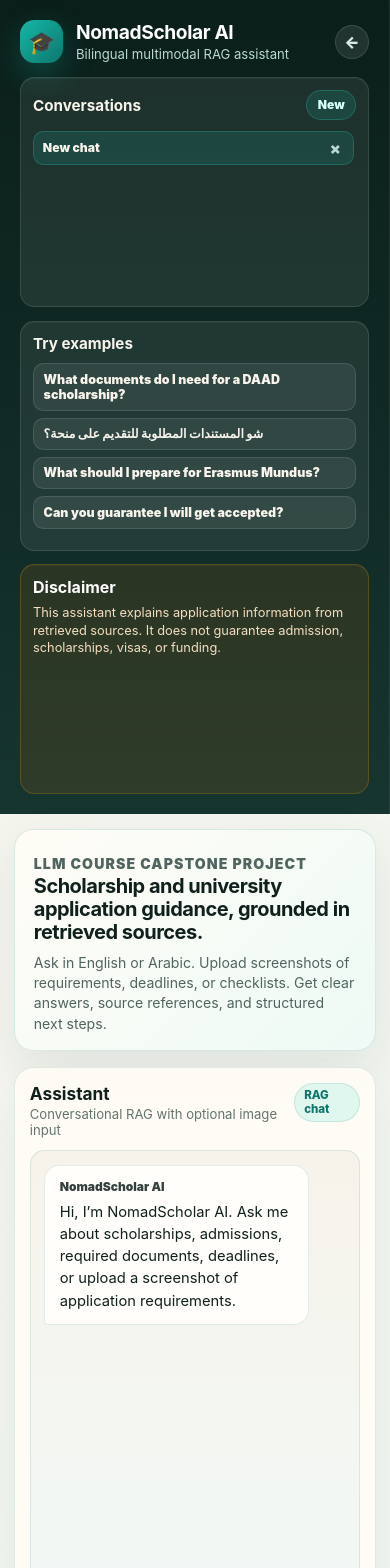
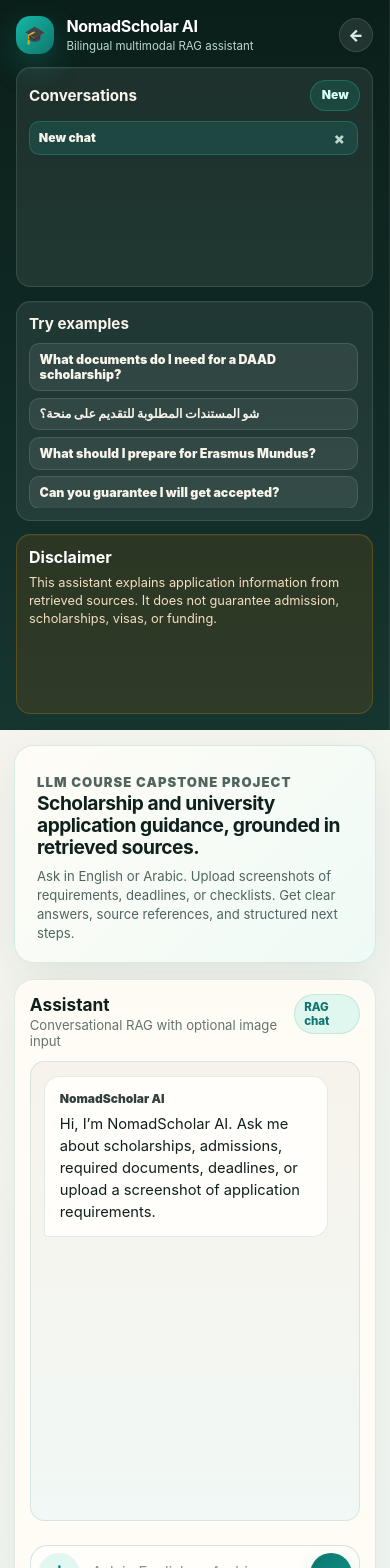
Before and after one commit to joeElieSarkis/nomadscholar-rag-assistant, a React app in the folder frontend/: page / in a window 390 px wide. Shown: the top 1568 px of the page. Built offline with nearby package versions, Linux system fonts and the light colour scheme; the HTML template or start-up script is replaced by a standard one.

Commit message:
Fix responsive scrolling layout

```diff
--- a/frontend/src/App.css
+++ b/frontend/src/App.css
@@ -78,10 +78,13 @@ button:disabled {
   box-shadow: none;
 }
 
+/* App shell */
+
 .app {
   height: 100vh;
+  width: 100vw;
   display: grid;
-  grid-template-columns: 300px 1fr;
+  grid-template-columns: 300px minmax(0, 1fr);
   background:
     radial-gradient(circle at top left, rgba(20, 184, 166, 0.16), transparent 28rem),
     radial-gradient(circle at bottom right, rgba(217, 119, 6, 0.12), transparent 24rem),
@@ -90,17 +93,20 @@ button:disabled {
 }
 
 .app.sidebar-collapsed {
-  grid-template-columns: 74px 1fr;
+  grid-template-columns: 74px minmax(0, 1fr);
 }
+
+/* Sidebar */
 
 .sidebar {
   height: 100vh;
+  min-height: 0;
   background:
     linear-gradient(180deg, #0b1f1a 0%, #102a25 55%, #17352f 100%);
   color: white;
   padding: 1.25rem;
   display: grid;
-  grid-template-rows: auto 230px 230px 1fr;
+  grid-template-rows: auto minmax(0, 1fr) minmax(0, 1fr) minmax(0, 1fr);
   gap: 0.85rem;
   overflow: hidden;
   border-right: 1px solid rgba(255, 255, 255, 0.08);
@@ -136,6 +142,7 @@ button:disabled {
   align-items: center;
   justify-content: space-between;
   gap: 0.75rem;
+  min-width: 0;
 }
 
 .brand {
@@ -157,10 +164,17 @@ button:disabled {
   box-shadow: 0 12px 30px rgba(20, 184, 166, 0.25);
 }
 
+.brand-copy {
+  min-width: 0;
+}
+
 .brand h1 {
   margin: 0;
   font-size: 1.2rem;
   letter-spacing: -0.02em;
+  white-space: nowrap;
+  overflow: hidden;
+  text-overflow: ellipsis;
 }
 
 .brand p {
@@ -194,12 +208,14 @@ button:disabled {
 }
 
 .panel {
+  min-width: 0;
+  min-height: 0;
   background: rgba(255, 255, 255, 0.075);
   border: 1px solid rgba(199, 234, 225, 0.13);
   border-radius: 0.9rem;
   padding: 0.75rem;
   box-shadow: inset 0 1px 0 rgba(255, 255, 255, 0.04);
-  min-width: 0;
+  overflow: hidden;
 }
 
 .panel h2 {
@@ -209,12 +225,24 @@ button:disabled {
 }
 
 .conversation-panel,
-.examples-panel,
+.examples-panel {
+  display: grid;
+  grid-template-rows: auto minmax(0, 1fr);
+}
+
 .disclaimer {
-  height: 230px;
-  min-height: 230px;
-  max-height: 230px;
-  overflow: hidden;
+  display: flex;
+  flex-direction: column;
+  justify-content: flex-start;
+  background: rgba(217, 119, 6, 0.12);
+  border-color: rgba(245, 158, 11, 0.22);
+}
+
+.disclaimer p {
+  color: #f5dec0;
+  line-height: 1.4;
+  margin: 0.4rem 0 0;
+  font-size: 0.8rem;
 }
 
 .conversation-header {
@@ -249,7 +277,7 @@ button:disabled {
 }
 
 .chat-list {
-  height: 168px;
+  min-height: 0;
   overflow-y: auto;
   display: grid;
   align-content: start;
@@ -322,8 +350,12 @@ button:disabled {
 }
 
 .examples {
+  min-height: 0;
+  overflow-y: auto;
   display: grid;
+  align-content: start;
   gap: 0.42rem;
+  padding-right: 0.15rem;
 }
 
 .example-button {
@@ -348,28 +380,22 @@ button:disabled {
   filter: none;
 }
 
-.disclaimer {
-  background: rgba(217, 119, 6, 0.12);
-  border-color: rgba(245, 158, 11, 0.22);
-}
-
-.disclaimer p {
-  color: #f5dec0;
-  line-height: 1.4;
-  margin: 0.4rem 0 0;
-  font-size: 0.8rem;
-}
+/* Main layout */
 
 .main {
+  min-width: 0;
   height: 100vh;
+  overflow-y: auto;
+  overflow-x: hidden;
   padding: 1.25rem;
-  overflow: hidden;
   display: grid;
-  grid-template-rows: auto 1fr;
+  grid-template-rows: auto auto;
+  align-content: start;
   gap: 1rem;
 }
 
 .hero {
+  min-width: 0;
   background:
     linear-gradient(135deg, rgba(255, 252, 246, 0.92), rgba(238, 250, 246, 0.92));
   border: 1px solid rgba(15, 118, 110, 0.14);
@@ -405,7 +431,7 @@ button:disabled {
 }
 
 .content-grid {
-  min-height: 0;
+  min-width: 0;
   display: grid;
   grid-template-columns: minmax(0, 1.55fr) minmax(340px, 0.85fr);
   gap: 1rem;
@@ -413,6 +439,7 @@ button:disabled {
 
 .chat-card,
 .checklist-card {
+  min-width: 0;
   min-height: 0;
   background: rgba(255, 252, 246, 0.92);
   border: 1px solid rgba(15, 118, 110, 0.13);
@@ -422,14 +449,18 @@ button:disabled {
 }
 
 .chat-card {
+  height: calc(100vh - 13.2rem);
+  min-height: 560px;
   display: grid;
-  grid-template-rows: auto 1fr auto;
+  grid-template-rows: auto minmax(0, 1fr) auto;
   gap: 0.75rem;
 }
 
 .checklist-card {
+  height: calc(100vh - 13.2rem);
+  min-height: 560px;
   display: grid;
-  grid-template-rows: auto auto 110px auto 1fr;
+  grid-template-rows: auto auto 110px auto minmax(0, 1fr);
   gap: 0.65rem;
   overflow: hidden;
 }
@@ -462,6 +493,8 @@ button:disabled {
   font-size: 0.72rem;
   font-weight: 800;
 }
+
+/* Messages */
 
 .messages {
   min-height: 0;
@@ -591,6 +624,8 @@ button:disabled {
   cursor: zoom-in;
 }
 
+/* Sources */
+
 .sources {
   margin-top: 0.75rem;
   padding-top: 0.65rem;
@@ -625,6 +660,8 @@ button:disabled {
 .typing {
   color: #51645f;
 }
+
+/* Composer */
 
 .chat-form {
   display: grid;
@@ -735,6 +772,8 @@ button:disabled {
   padding: 0;
   font-size: 1rem;
 }
+
+/* Checklist */
 
 .small-text {
   color: #51645f;
@@ -876,6 +915,8 @@ button:disabled {
   border: 1px solid rgba(20, 184, 166, 0.18);
 }
 
+/* Image modal */
+
 .image-modal {
   position: fixed;
   inset: 0;
@@ -919,66 +960,77 @@ button:disabled {
   line-height: 1;
 }
 
-@media (max-width: 1250px) {
-  body {
-    overflow: hidden;
+/* Responsive */
+
+@media (max-width: 1350px) {
+  .content-grid {
+    grid-template-columns: 1fr;
   }
 
-  .app {
-    height: 100vh;
-    min-height: 100vh;
-    grid-template-columns: 300px minmax(0, 1fr);
-    overflow: hidden;
+  .chat-card,
+  .checklist-card {
+    height: auto;
+    min-height: 640px;
   }
 
-  .app.sidebar-collapsed {
-    grid-template-columns: 74px minmax(0, 1fr);
-  }
-
-  .sidebar {
-    height: 100vh;
-    min-height: 100vh;
-  }
-
-  .main {
-    height: 100vh;
-    min-width: 0;
-    overflow: hidden;
-    padding: 1rem;
-  }
-
-  .hero {
-    padding: 1rem 1.15rem;
+  .messages {
+    height: 460px;
   }
 
   .hero h2 {
-    font-size: 1.35rem;
+    font-size: 1.32rem;
   }
 
   .hero p {
     font-size: 0.88rem;
   }
+}
 
-  .content-grid {
-    min-width: 0;
-    grid-template-columns: 1fr;
+@media (max-width: 950px) {
+  .app {
+    grid-template-columns: 260px minmax(0, 1fr);
   }
 
-  .chat-card,
-  .checklist-card {
-    min-width: 0;
+  .app.sidebar-collapsed {
+    grid-template-columns: 68px minmax(0, 1fr);
   }
 
-  .messages {
-    height: auto;
+  .sidebar {
+    padding: 1rem;
   }
 
-  .checklist-card {
-    display: none;
+  .brand h1 {
+    font-size: 1rem;
+  }
+
+  .brand p {
+    font-size: 0.72rem;
+  }
+
+  .logo {
+    height: 2.35rem;
+    width: 2.35rem;
+    font-size: 1.1rem;
+  }
+
+  .main {
+    padding: 0.85rem;
+  }
+
+  .hero h2 {
+    font-size: 1.18rem;
+  }
+
+  .hero p {
+    font-size: 0.82rem;
+  }
+
+  .message-bubble {
+    max-width: 94%;
   }
 }
 
-@media (max-width: 860px) {
+@media (max-width: 760px) {
   body {
     overflow: auto;
   }
@@ -987,14 +1039,15 @@ button:disabled {
   .app.sidebar-collapsed {
     height: auto;
     min-height: 100vh;
-    grid-template-columns: 1fr;
+    width: 100%;
+    display: block;
     overflow: visible;
   }
 
   .sidebar {
+    height: auto;
     min-height: auto;
-    height: auto;
-    grid-template-rows: auto 230px 230px 230px;
+    grid-template-rows: auto 220px 220px 180px;
   }
 
   .app.sidebar-collapsed .sidebar {
@@ -1008,7 +1061,7 @@ button:disabled {
   }
 
   .hero h2 {
-    font-size: 1.25rem;
+    font-size: 1.2rem;
   }
 
   .content-grid {
@@ -1019,8 +1072,8 @@ button:disabled {
     height: 460px;
   }
 
+  .chat-card,
   .checklist-card {
-    display: grid;
     min-height: 640px;
   }
 }
```
